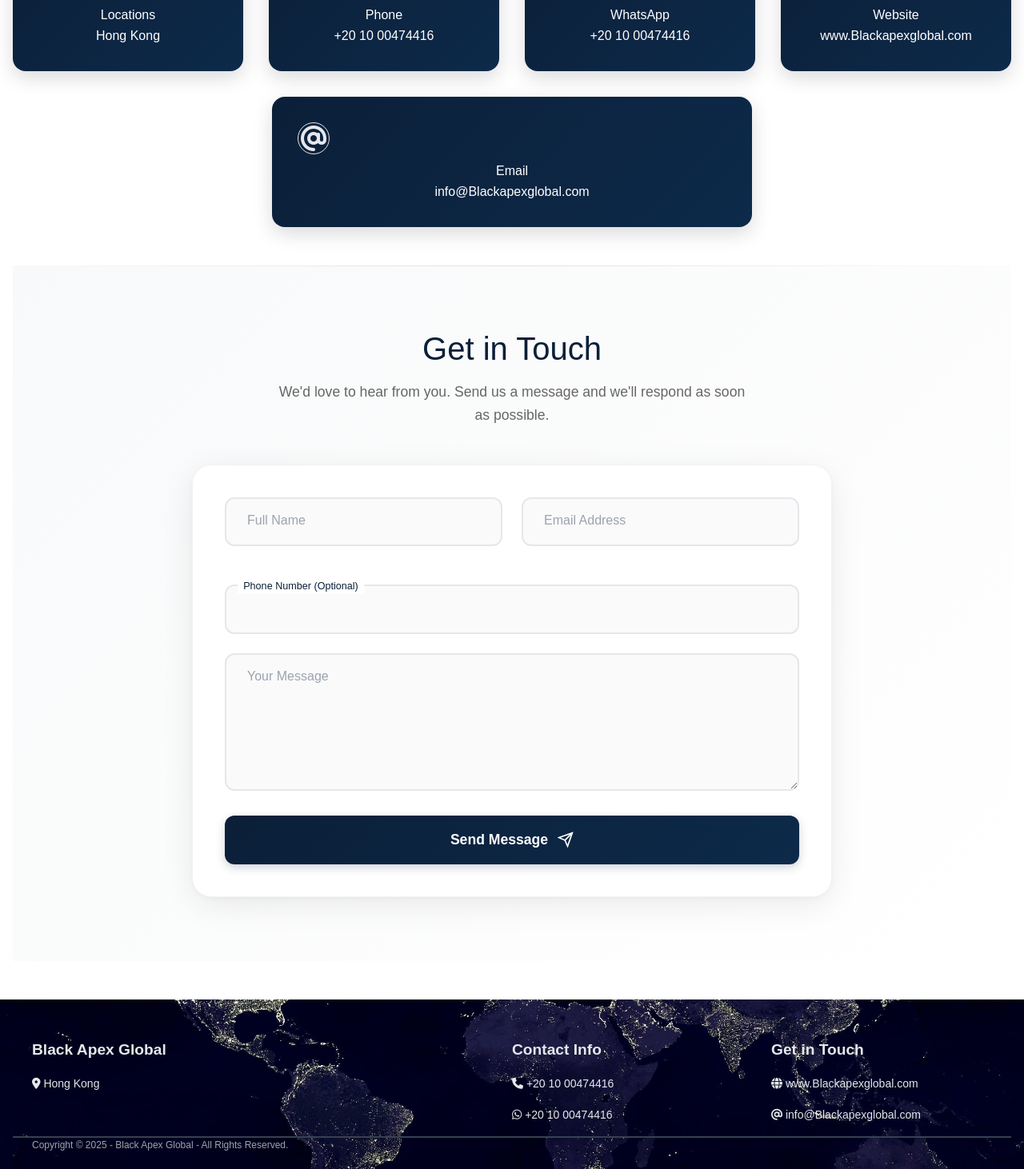
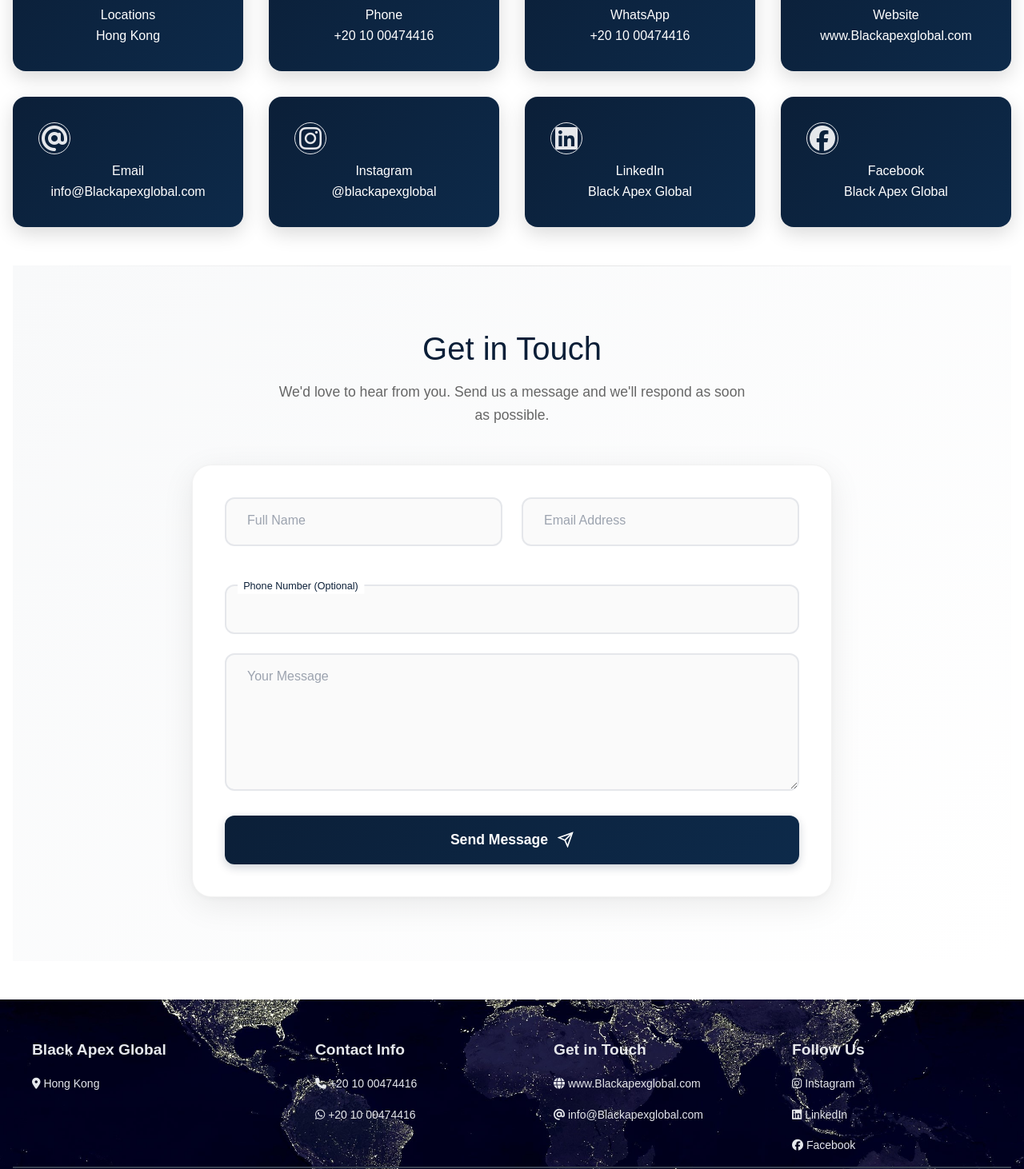
Before and after one commit to moeelbadri/next-starter-template-cloudflare, a Next.js app: page /contact-us in a window 1280 px wide. Shown: the part 588-2050 px from the top of the page at 80% size. Built offline with nearby package versions, Linux system fonts and the light colour scheme.

Commit message:
updating contact us

```diff
--- a/package.json
+++ b/package.json
@@ -12,7 +12,7 @@
 		"preview_image_url": "https://imagedelivery.net/wSMYJvS3Xw-n339CbDyDIA/4e913a56-fd99-4372-0586-9f1364173100/preview",
 		"publish": true
 	},
-   "scripts": {
+  "scripts": {
     "build": "next build",
 		"cf-typegen": "wrangler types --env-interface CloudflareEnv env.d.ts",
 		"check": "npm run build && tsc",
--- a/src/app/contact-us/page.tsx
+++ b/src/app/contact-us/page.tsx
@@ -37,6 +37,21 @@ export default function Home() {
           <div className="icon"><i className="fas fa-at"></i></div>
           <h3>Email</h3>
           <p><a href="mailto:info@Blackapexglobal.com" style={{ color: 'white', textDecoration: 'none' }}>info@Blackapexglobal.com</a></p>
+        </div>
+        <div className="contact-card">
+          <div className="icon"><i className="fab fa-instagram"></i></div>
+          <h3>Instagram</h3>
+          <p><a href="https://www.instagram.com/blackapexglobal" target="_blank" rel="noopener noreferrer" style={{ color: 'white', textDecoration: 'none' }}>@blackapexglobal</a></p>
+        </div>
+        <div className="contact-card">
+          <div className="icon"><i className="fab fa-linkedin"></i></div>
+          <h3>LinkedIn</h3>
+          <p><a href="https://www.linkedin.com/company/black-apex-global/" target="_blank" rel="noopener noreferrer" style={{ color: 'white', textDecoration: 'none' }}>Black Apex Global</a></p>
+        </div>
+        <div className="contact-card">
+          <div className="icon"><i className="fab fa-facebook"></i></div>
+          <h3>Facebook</h3>
+          <p><a href="https://www.facebook.com/share/19GwUecv2b/" target="_blank" rel="noopener noreferrer" style={{ color: 'white', textDecoration: 'none' }}>Black Apex Global</a></p>
         </div>
       </div>
 
--- a/src/components/Footer.tsx
+++ b/src/components/Footer.tsx
@@ -35,6 +35,20 @@ export default function Footer() {
             <i className="fas fa-at"></i> <a className="links" href="mailto:info@Blackapexglobal.com">info@Blackapexglobal.com</a>
           </p>
         </div>
+
+        {/* Social Media Section */}
+        <div className="footer-section">
+          <h4 className="footer-title">Follow Us</h4>
+          <p className="footer-text">
+            <i className="fab fa-instagram"></i> <a className="links" href="https://www.instagram.com/blackapexglobal" target="_blank" rel="noopener noreferrer">Instagram</a>
+          </p>
+          <p className="footer-text">
+            <i className="fab fa-linkedin"></i> <a className="links" href="https://www.linkedin.com/company/black-apex-global/" target="_blank" rel="noopener noreferrer">LinkedIn</a>
+          </p>
+          <p className="footer-text">
+            <i className="fab fa-facebook"></i> <a className="links" href="https://www.facebook.com/share/19GwUecv2b/" target="_blank" rel="noopener noreferrer">Facebook</a>
+          </p>
+        </div>
       </div>
 
       <hr className="footer-divider" />
```
